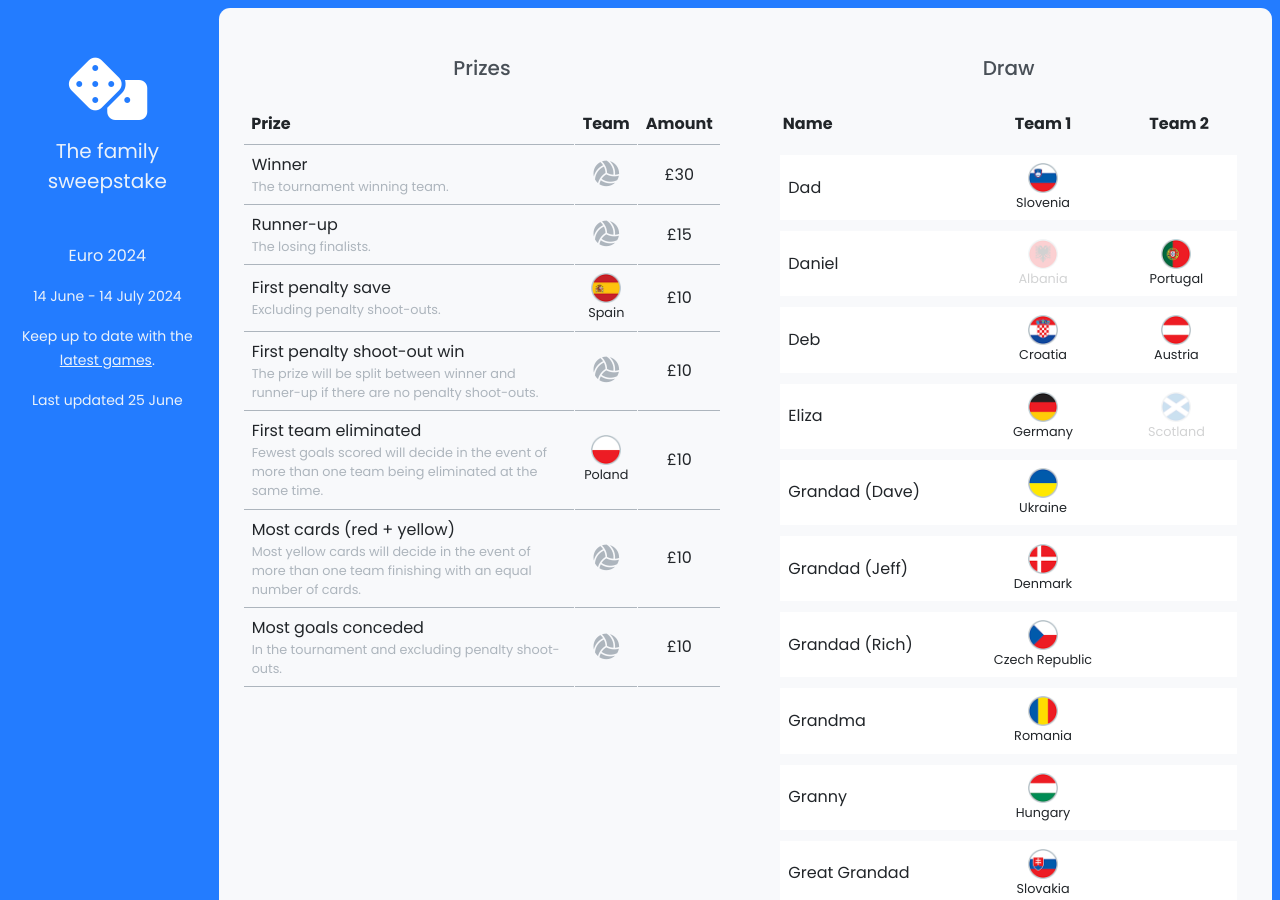
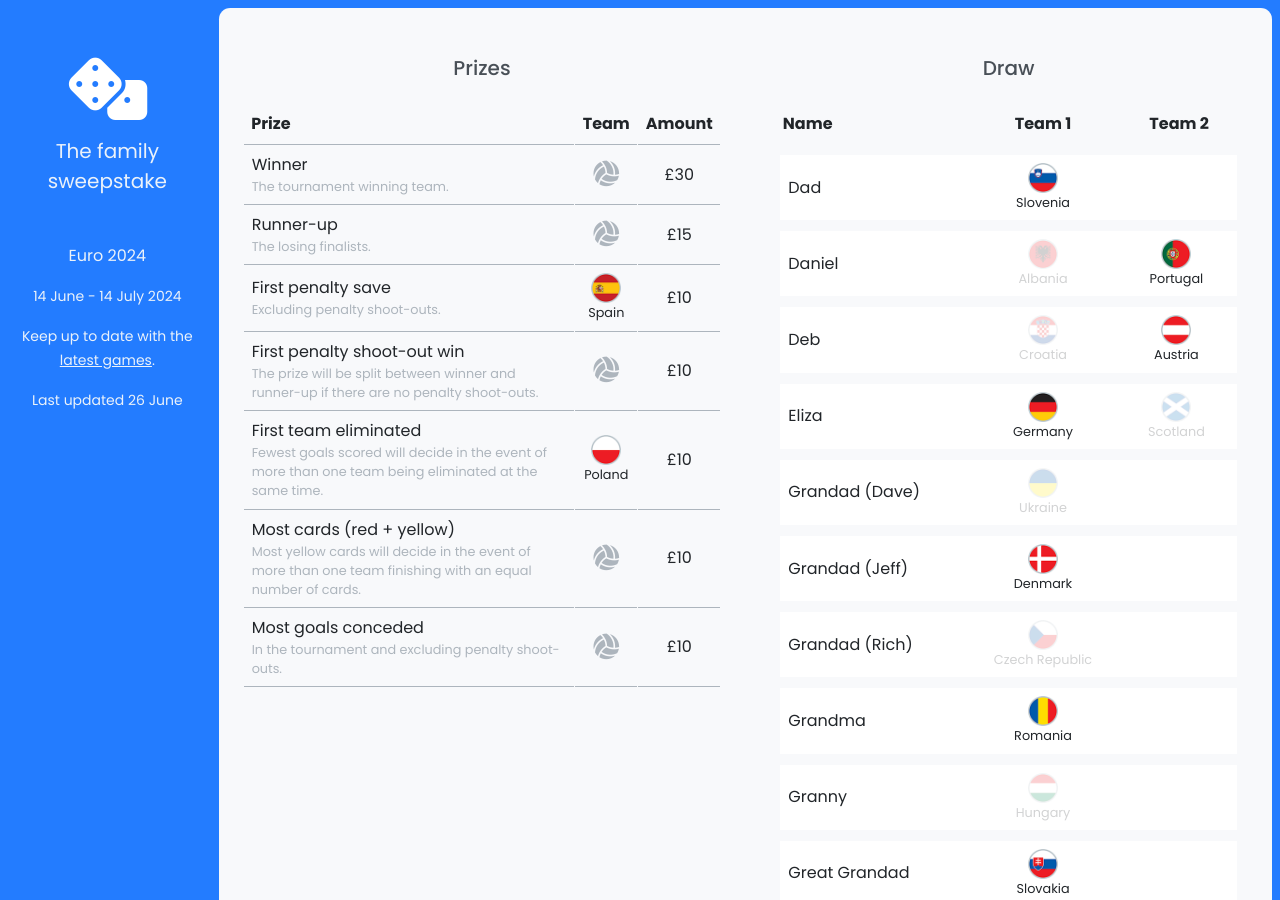
Before and after one commit to jimmyrule/rowells, a Jekyll site: the page built from index.html, in a window 1280 px wide and 900 px high. Built offline with Jekyll 4.4.1, drawn with Linux system fonts in a browser that asks for light colours; nearby versions of some CDN libraries; some of the changed lines change nothing that is shown.

Commit message:
End of group stage

```diff
--- a/assets/files/teams.csv
+++ b/assets/files/teams.csv
@@ -2,14 +2,14 @@ id,name,url,group,eliminated,prize
 1,Albania,ALB,B,TRUE,FALSE
 2,Austria,AUT,D,FALSE,FALSE
 3,Belgium,BEL,E,FALSE,FALSE
-4,Croatia,CRO,B,FALSE,FALSE
-5,Czech Republic,CZE,F,FALSE,FALSE
+4,Croatia,CRO,B,TRUE,FALSE
+5,Czech Republic,CZE,F,TRUE,FALSE
 6,Denmark,DEN,C,FALSE,FALSE
 7,England,ENG,C,FALSE,FALSE
 8,France,FRA,D,FALSE,FALSE
 9,Georgia,GEO,F,FALSE,FALSE
 10,Germany,GER,A,FALSE,FALSE
-11,Hungary,HUN,A,FALSE,FALSE
+11,Hungary,HUN,A,TRUE,FALSE
 12,Italy,ITA,B,FALSE,FALSE
 13,Netherlands,NED,D,FALSE,FALSE
 14,Poland,POL,D,TRUE,TRUE
@@ -22,4 +22,4 @@ id,name,url,group,eliminated,prize
 21,Spain,ESP,B,FALSE,TRUE
 22,Switzerland,SUI,A,FALSE,FALSE
 23,Turkey,TUR,F,FALSE,FALSE
-24,Ukraine,UKR,E,FALSE,FALSE
+24,Ukraine,UKR,E,TRUE,FALSE
--- a/index.html
+++ b/index.html
@@ -14,7 +14,7 @@ title: The family sweepstake
 				<p>Euro 2024</p>
 				<p><small>14 June - 14 July 2024</small></p>
 				<p><small>Keep up to date with the <a href="https://www.uefa.com/euro2024/fixtures-results/">latest games</a>.</small></p>
-				<p><small>Last updated 25 June</small></p>
+				<p><small>Last updated 26 June</small></p>
 			</div>
 		</aside>
 
```
